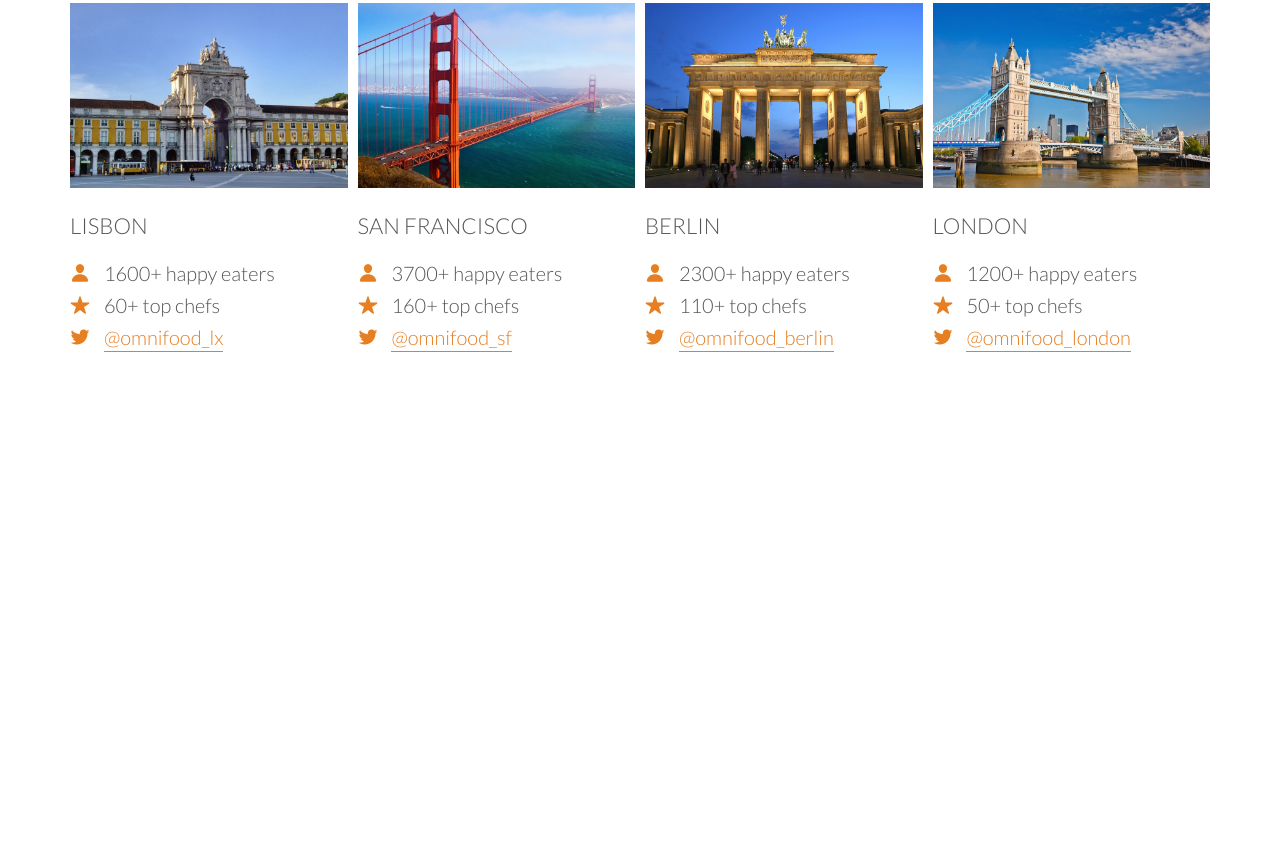
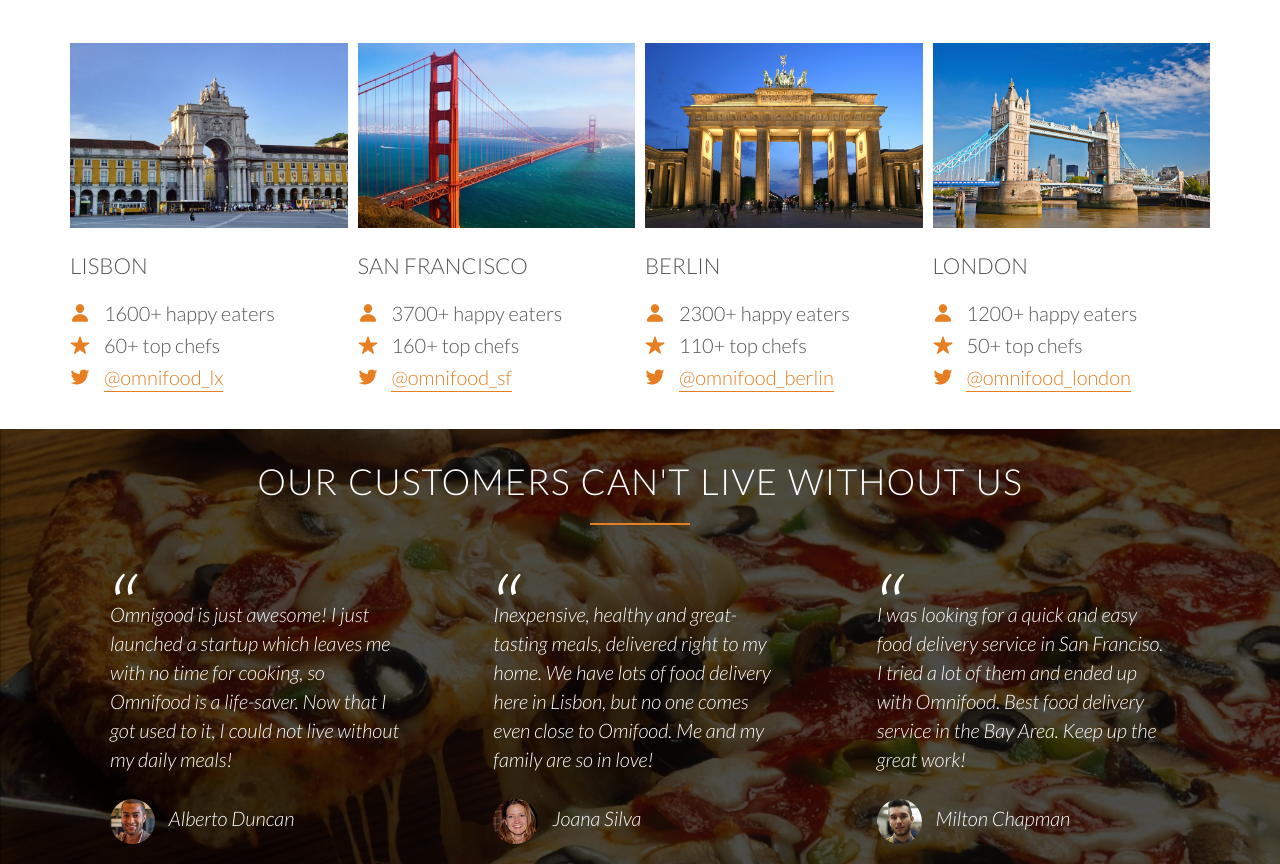
Before and after one commit to netspider01/html5-css3-august-2020, a website: page src/index.html in a window 1280 px wide. Shown: the part 2082-2946 px from the top of the page. Before the commit the page ends 2451 px from the top, so only its background shows below. Drawn offline with nearby package versions, Linux system fonts and the light colour scheme.

Commit message:
new update

```diff
--- a/src/css/styles.css
+++ b/src/css/styles.css
@@ -247,6 +247,10 @@ h3 {
 .utils-margin-top-4em {
     margin-top: 4em;
 }
+
+.utils-margin-top-2em {
+    margin-top: 2em;
+}
 /* END OF UTILS */
 
 /* SECTION CITIES */
@@ -286,3 +290,43 @@ h3 {
 }
 
 /* END OF SECTION CITIES */
+
+/* SECTION TESTIMONIALS */
+.section-testimonials {
+    background-image: linear-gradient(rgba(0, 0, 0, 0.7), rgba(0, 0, 0, 0.7)), url('../img/back-customers.jpg');
+    background-position: center;
+    background-size: cover;
+    color: #fff;
+    background-attachment: fixed;
+}
+
+blockquote {
+    font-size: 200%;
+    font-style: italic;
+    line-height: 145%;
+    position: relative;
+}
+
+blockquote::before {
+    content: "\201C";
+    font-size: 500%;
+    display: block;
+    position: absolute;
+    top: -5px;
+    left: -5px;
+}
+
+cite {
+    display: block;
+    font-size: 100%;
+    margin-top: 25px;
+}
+
+cite img {
+    height: 45px;
+    border-radius: 50%;
+    margin-right: 10px;
+    vertical-align: middle;
+}
+
+/* END OF SECTION TESTIMONIALS */
--- a/src/index.html
+++ b/src/index.html
@@ -94,7 +94,7 @@
             </div>
         </section>
 
-        <section class="section section-steps">
+        <section class="section section-steps utils-margin-top-2em">
             <div class="row">
                 <header class="section-header">
                     <h2 class="section-header__heading--main">
@@ -123,7 +123,7 @@
             </div>
         </section>
 
-        <section class="section section-cities">
+        <section class="section section-cities utils-margin-top-2em">
             <div class="row">
                 <header class="section-header">
                     <h2 class="section-header__heading--main">
@@ -244,6 +244,49 @@
             </div>
         </section>
 
+        <section class="section section-testimonials utils-margin-top-2em">
+            <div class="row">
+                <header class="section-header">
+                    <h2 class="section-header__heading--main">
+                        Our customers can't live without us
+                    </h2>
+                    <hr class="section-header__separator">
+                </header>
+            </div>
+
+            <div class="row utils-margin-top-4em">
+                <div class="row-column item">
+                    <blockquote>
+                        Omnigood is just awesome! I just launched a startup which leaves me with no time for cooking, so Omnifood is a life-saver. Now that I got used to it, I could not live without my daily meals!
+                        <cite>
+                            <img src="img/customer-1.jpg" alt="Customer 1 photo">
+                            Alberto Duncan
+                        </cite>
+                    </blockquote>
+                </div>
+
+                <div class="row-column item">
+                    <blockquote>
+                        Inexpensive, healthy and great-tasting meals, delivered right to my home. We have lots of food delivery here in Lisbon, but no one comes even close to Omifood. Me and my family are so in love!
+                        <cite>
+                            <img src="img/customer-2.jpg" alt="Customer 2 photo">
+                            Joana Silva
+                        </cite>
+                    </blockquote>
+                </div>
+
+                <div class="row-column item">
+                    <blockquote>
+                        I was looking for a quick and easy food delivery service in San Franciso. I tried a lot of them and ended up with Omnifood. Best food delivery service in the Bay Area. Keep up the great work!
+                        <cite>
+                            <img src="img/customer-3.jpg" alt="Customer 3 photo">
+                            Milton Chapman
+                        </cite>
+                    </blockquote>
+                </div>
+            </div>
+        </section>
+
         <script src="https://unpkg.com/ionicons@5.1.2/dist/ionicons.js"></script>
     </body>
 </html>
```
